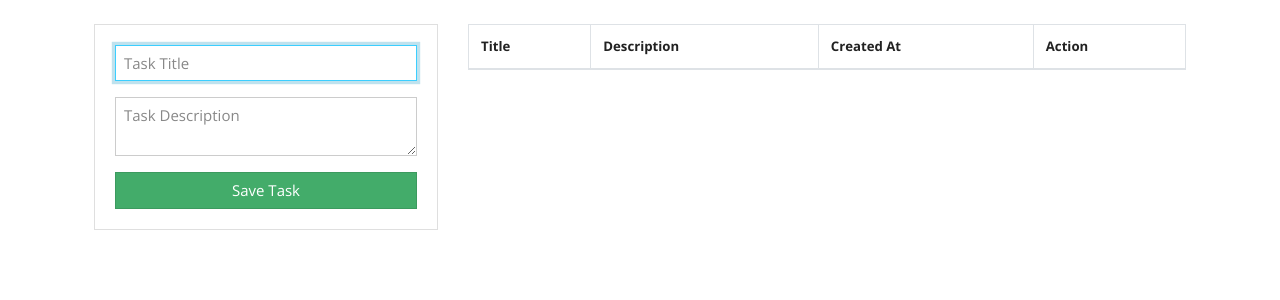
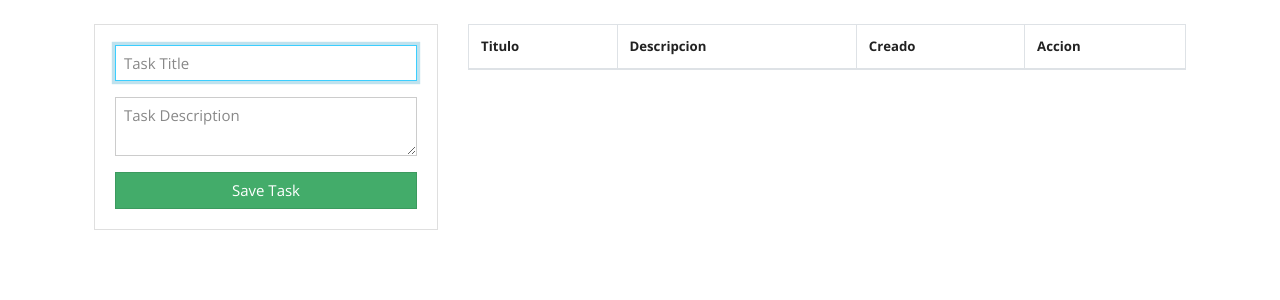
Before and after one commit to NeilsLauda/test-crud, a PHP site: page / in a window 1280 px wide. Shown: the part 55-355 px from the top of the page. Run offline with PHP 8.4, Linux system fonts and the light colour scheme; data that the repository does not hold is empty; some libraries are stand-ins or nearby versions.

Commit message:
three commit

```diff
--- a/database/script.sql
+++ b/database/script.sql
@@ -1,6 +1,6 @@
-CREATE DATABASE php_mysql_crud;
 
-use php_mysql_crud;
+
+use blztflwhejiamhz7cw8a;
 
 CREATE TABLE task(
   id INT(11) PRIMARY KEY AUTO_INCREMENT,
--- a/edit.php
+++ b/edit.php
@@ -40,7 +40,7 @@ if (isset($_POST['update'])) {
         <textarea name="description" class="form-control" cols="30" rows="10"><?php echo $description;?></textarea>
         </div>
         <button class="btn-success" name="update">
-          Update
+          Actualizar
 </button>
       </form>
       </div>
--- a/index.php
+++ b/index.php
@@ -33,10 +33,10 @@
       <table class="table table-bordered">
         <thead>
           <tr>
-            <th>Title</th>
-            <th>Description</th>
-            <th>Created At</th>
-            <th>Action</th>
+            <th>Titulo</th>
+            <th>Descripcion</th>
+            <th>Creado</th>
+            <th>Accion</th>
           </tr>
         </thead>
         <tbody>
```
Also changed, not shown: 1 other file.
